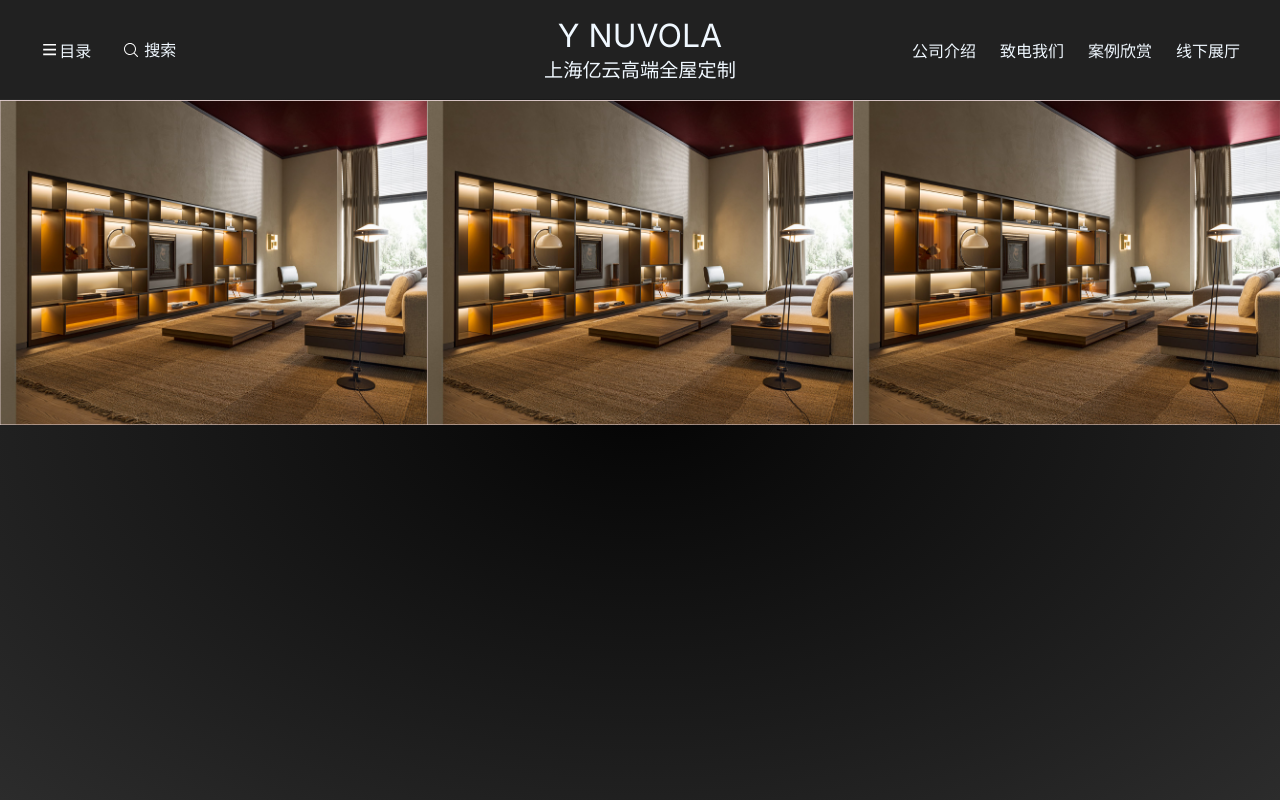
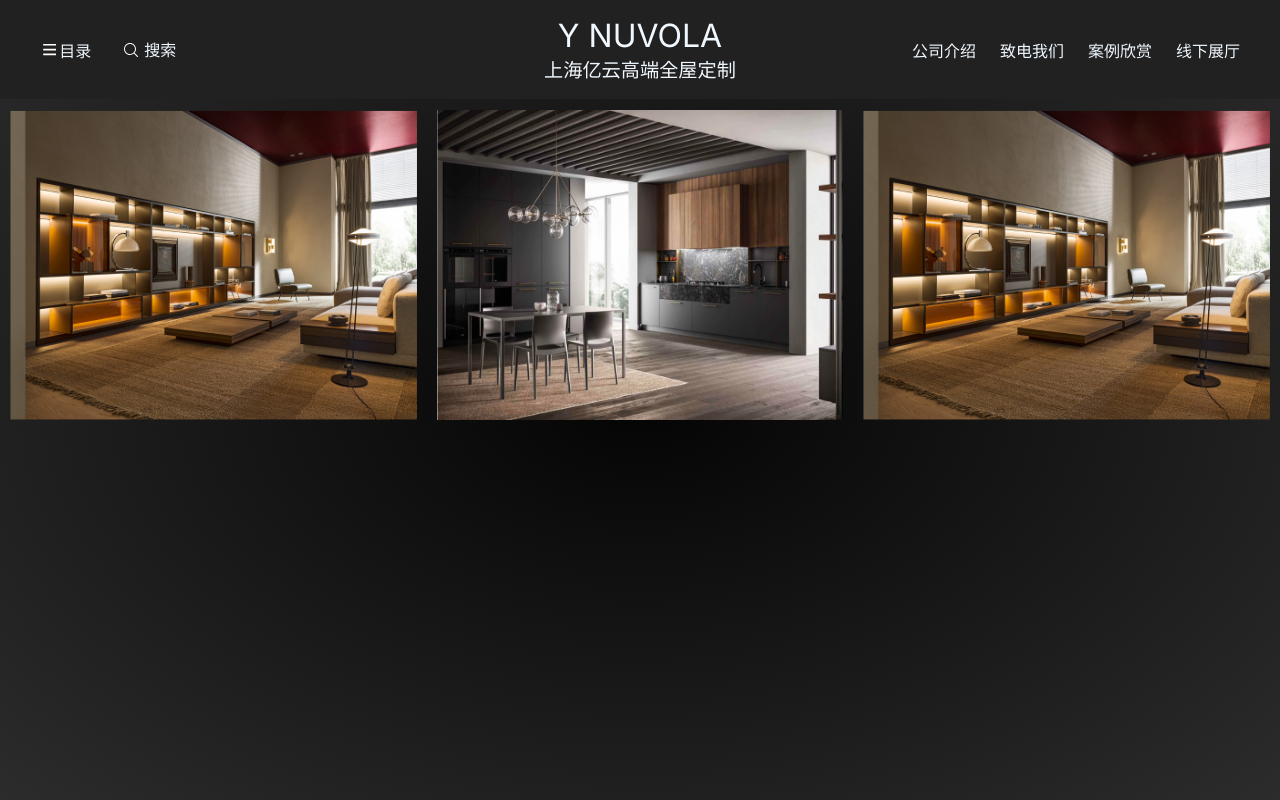
Before and after one commit to yifan503/ycloud, a Next.js app: page /cases in a window 1280 px wide. Shown: the top 800 px of the page. Built offline with nearby package versions, Linux system fonts and the light colour scheme.

Commit message:
case Image style

```diff
--- a/src/app/cases/cases.module.css
+++ b/src/app/cases/cases.module.css
@@ -4,7 +4,7 @@
     overflow: hidden;
     position: relative;
     box-sizing: border-box;
-    background: #e3cfcf;
+    margin: 10px;
 }
 
 .image {
@@ -14,7 +14,7 @@
 }
 
 .image:hover {
-    transform: scale(2);
+    transform: scale(1.1);
 }
 
 .galleryContainer {
--- a/src/app/cases/page.js
+++ b/src/app/cases/page.js
@@ -6,7 +6,7 @@ export default function CasesPage() {
         <>
             <div className={styles.galleryContainer}>
                 <TypeImage src='/image/cupboard_type.png' />
-                <TypeImage src='/image/cupboard_type.png' />
+                <TypeImage src='/image/cupboard.png' />
                 <TypeImage src='/image/cupboard_type.png' />
             </div>
 
```
